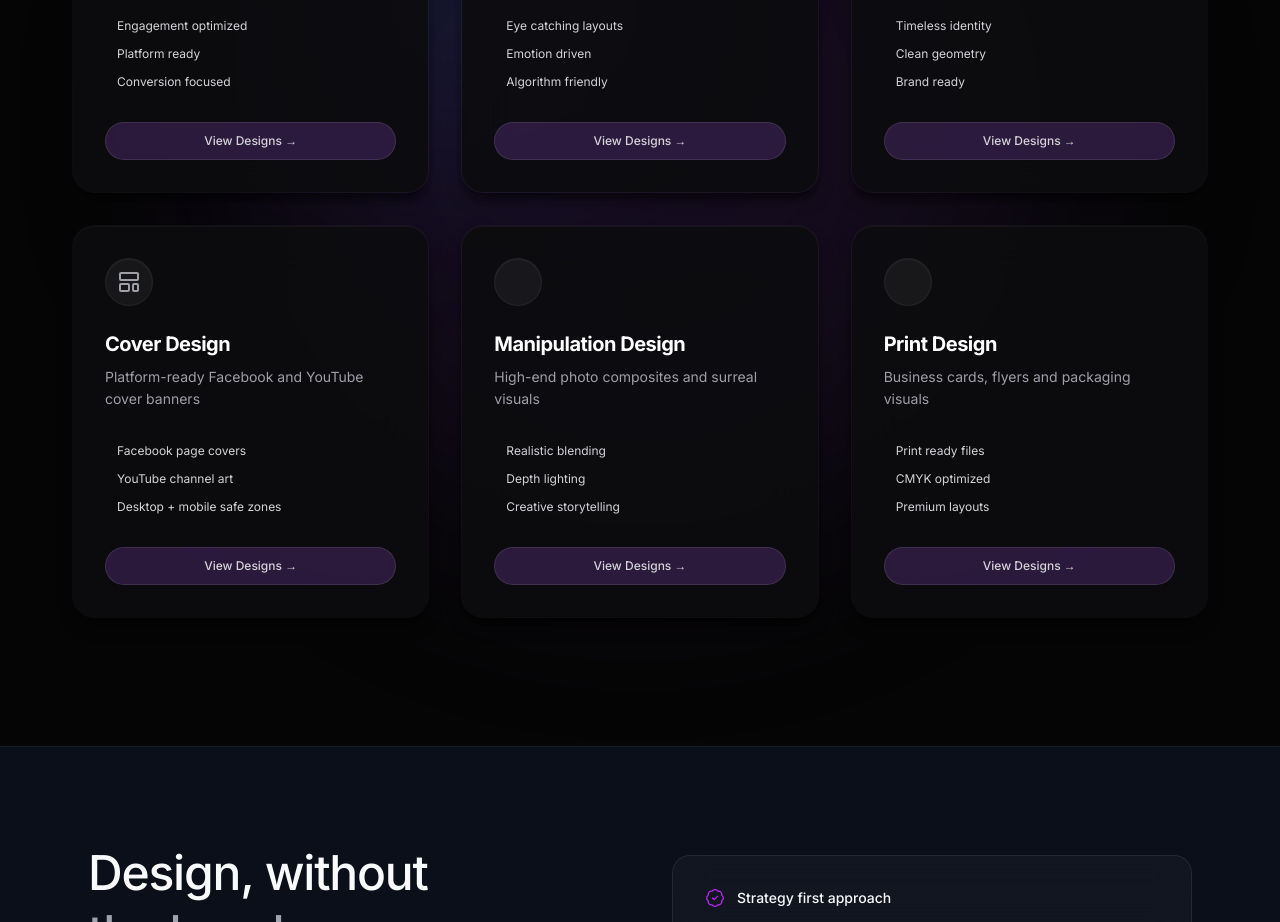
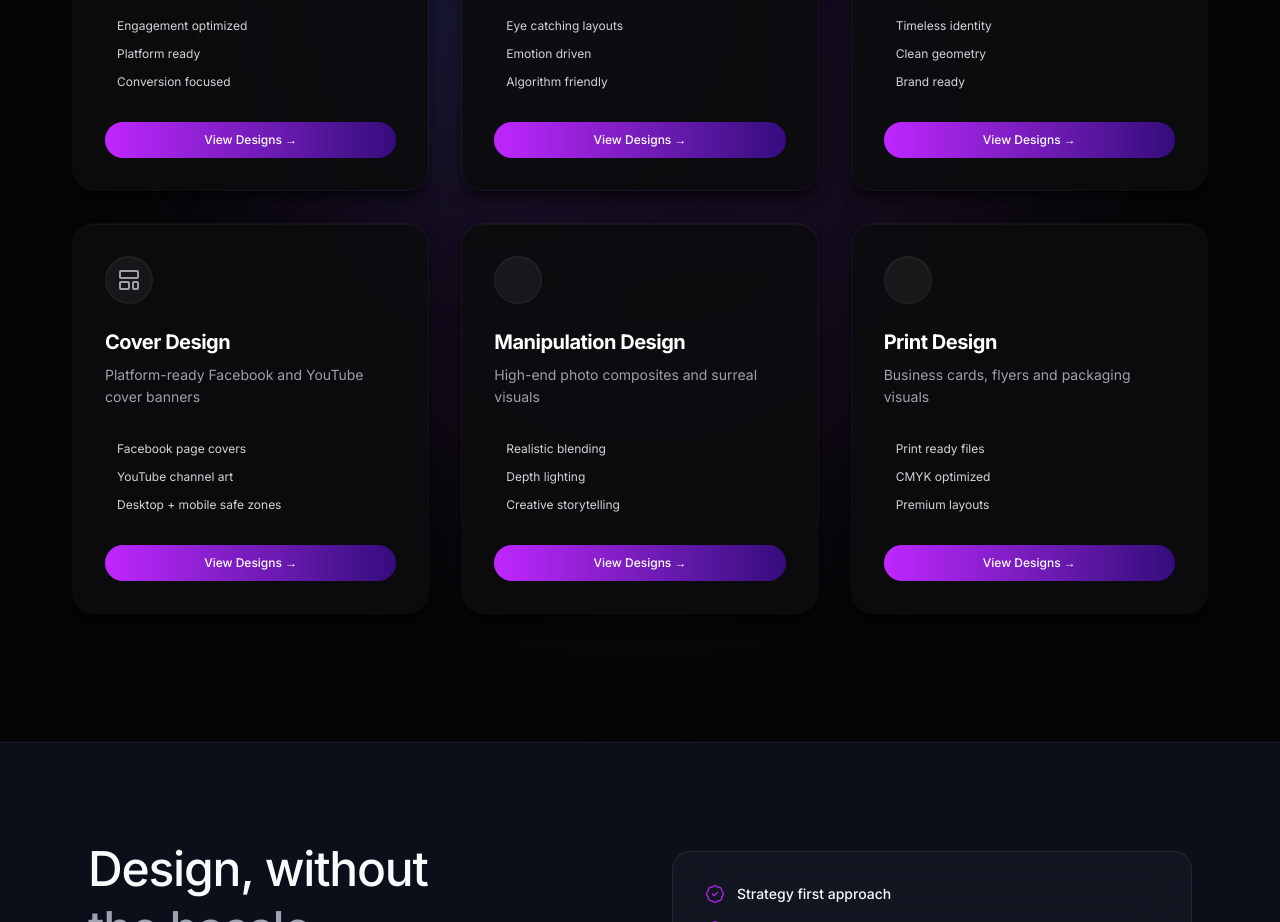
Before and after one commit to nakib360/S-M-Rafid-Ayman-s-Portfolio-2, a React (Vite) app: page / in a window 1280 px wide. Shown: the part 2560-3482 px from the top of the page. Built offline with nearby package versions, Linux system fonts and the light colour scheme; no server answers; some icons are missing.

Commit message:
gradient

```diff
--- a/src/Components/Root Components/Services.jsx
+++ b/src/Components/Root Components/Services.jsx
@@ -135,7 +135,7 @@ const Services = () => {
 
                 <NavLink
                   to={card.path}
-                  className="mt-auto bg-[#a855f7]/20  block w-full rounded-full border border-white/10 px-4 py-2.5 text-center text-xs font-medium text-zinc-300 transition-all duration-300 ease-[cubic-bezier(0.16,1,0.3,1)] group-hover:border-[#a855f7]/50 group-hover:bg-[#a855f7]/10 group-hover:text-white group-hover:shadow-[0_0_20px_-5px_rgba(168,85,247,0.3)]"
+                  className="mt-auto block w-full rounded-full bg-linear-to-r from-[#C026FF] to-[#350c7d] px-4 py-2.5 text-center text-xs font-medium text-white transition-all duration-300 hover:scale-[1.03] hover:shadow-[0_0_25px_-5px_rgba(192,38,255,0.6)]  active:scale-95"
                 >
                   View Designs →
                 </NavLink>
```
